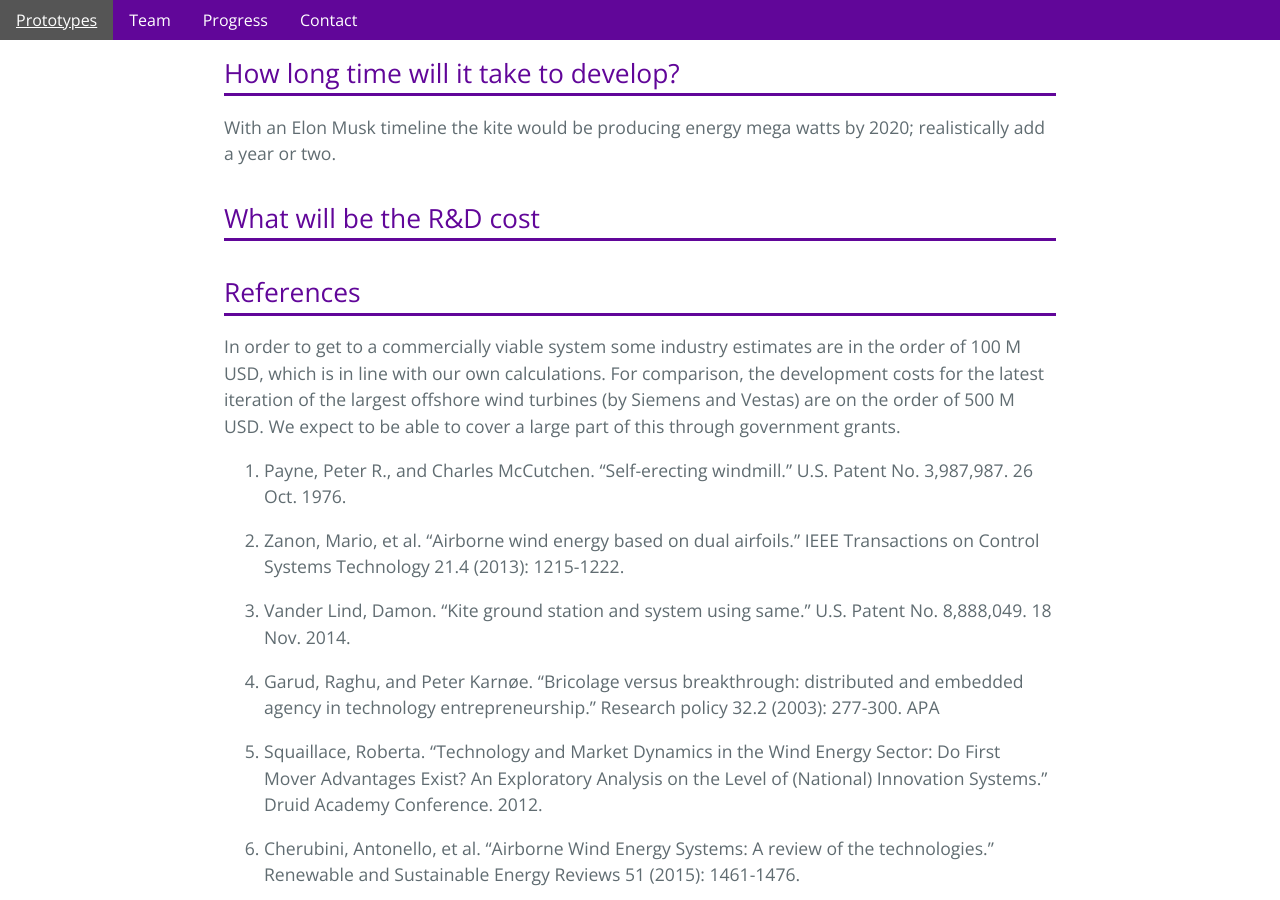
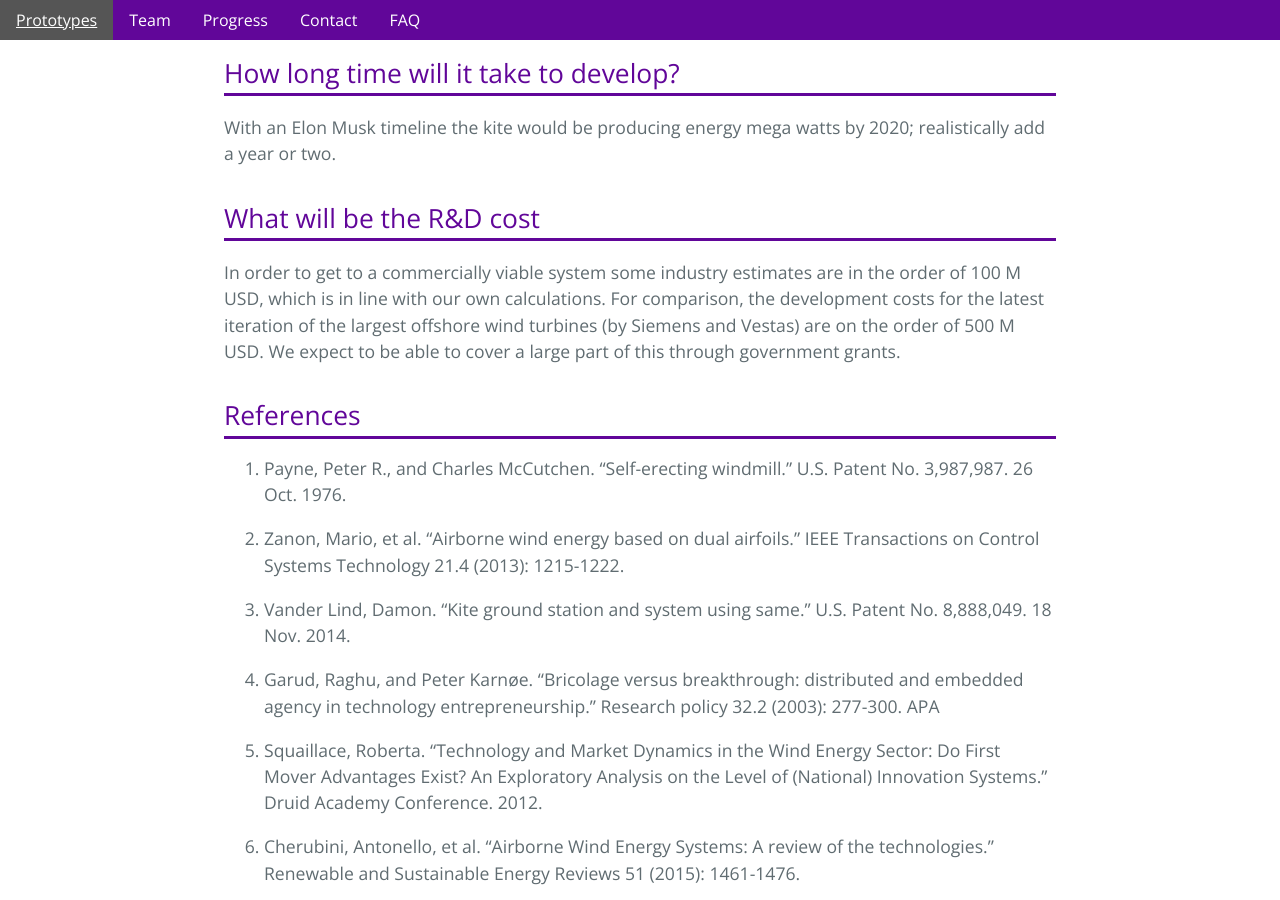
Before and after one commit to kitextech/kitextech.github.io, a Jekyll site: the page built from _posts/2017-03-22-critical-questions.md, in a window 1280 px wide and 900 px high, scrolled down 3786 px. Built offline with Jekyll 4.4.1, drawn with Linux system fonts in a browser that asks for light colours.

Commit message:
menu plus reference

```diff
--- a/_includes/main-menu.html
+++ b/_includes/main-menu.html
@@ -12,5 +12,8 @@
     <li>
       <a href="/#contact-link">Contact</a>
     </li>
+    <li>
+      <a href="/critical-questions">FAQ</a>
+    </li>
   </ul>
 </nav>
--- a/_posts/2017-03-22-critical-questions.md
+++ b/_posts/2017-03-22-critical-questions.md
@@ -65,8 +65,9 @@ Ampyx power (Netherlands), Kitemill (Norway) and Makani (USA) have all been allo
 With an Elon Musk timeline the kite would be producing energy mega watts by 2020; realistically add a year or two.
 
 ## What will be the R&D cost
+In order to get to a commercially viable system some industry estimates are in the order of 100 M USD, which is in line with our own calculations. For comparison, the development costs for the latest iteration of the largest offshore wind turbines (by Siemens and Vestas) are on the order of 500 M USD. We expect to be able to cover a large part of this through government grants.
+
 ## References
-In order to get to a commercially viable system some industry estimates are in the order of 100 M USD, which is in line with our own calculations. For comparison, the development costs for the latest iteration of the largest offshore wind turbines (by Siemens and Vestas) are on the order of 500 M USD. We expect to be able to cover a large part of this through government grants.
 
 1. Payne, Peter R., and Charles McCutchen. "Self-erecting windmill." U.S. Patent No. 3,987,987. 26 Oct. 1976.
 
```
